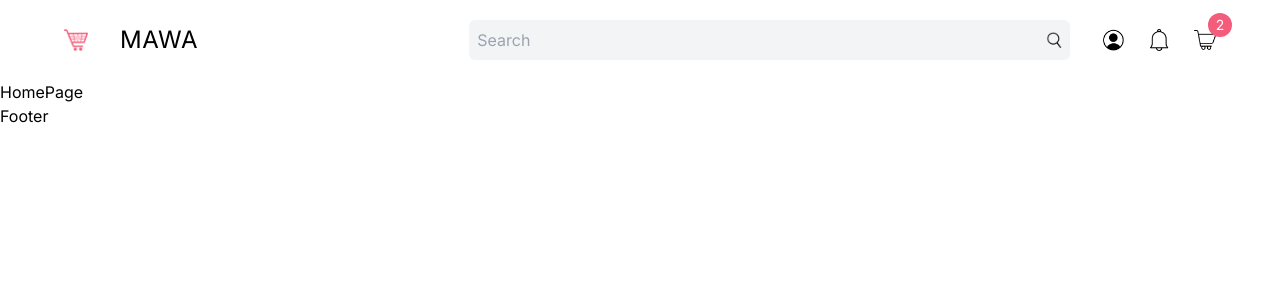
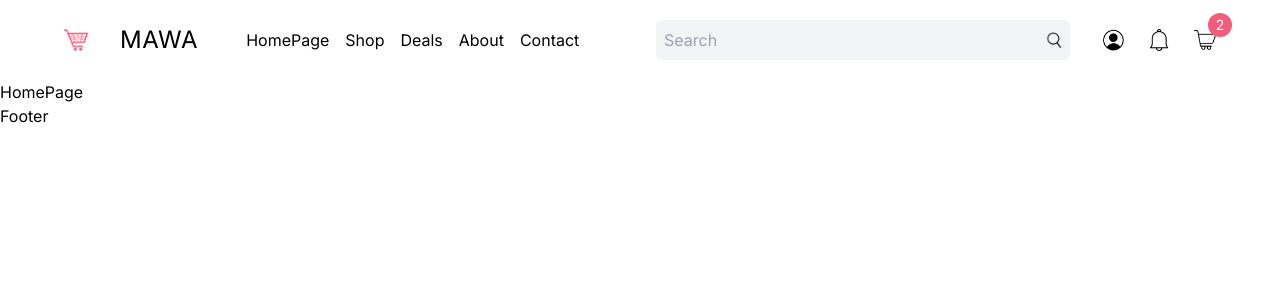
Before and after one commit to WaceraMercyThird/next-WIWI-Ecommerce, a Next.js app: page / in a window 1280 px wide. Shown: the top 300 px of the page. Built offline with nearby package versions, Linux system fonts and the light colour scheme.

Commit message:
Add navicons

```diff
--- a/src/components/Navbar.tsx
+++ b/src/components/Navbar.tsx
@@ -18,14 +18,21 @@ const Navbar = () => {
             {/* BIGGER SCREEN */}
             <div className="hidden md:flex items-center justify-between gap-8  h-full">
                 {/*LEFT*/}
-                <div className="w-1/3">
+                <div className="w-1/3 xl:w-1/2 flex items-center gap-12">
                 <Link href="/" className="flex items-center gap-8">
                 <Image src="/logo.png" alt="Logo" width={24} height={24}/>
                 <div className="text-2xl tracking-wide">MAWA</div>
                 </Link>
+                <div className="hidden xl:flex gap-4">
+                <Link href="/">HomePage</Link>
+                    <Link href="/">Shop</Link>
+                    <Link href="/">Deals</Link>
+                    <Link href="/">About</Link>
+                    <Link href="/">Contact</Link>
+                </div>
                 </div>
                 {/*RIGHT */}
-                <div className="w-2/3 flex items-center justify-between gap-8">
+                <div className="w-2/3 xl:w-1/2 flex items-center justify-between gap-8">
                 <SearchBar/>
                 <NavIcons/>
                 </div>
--- a/src/components/Navicons.tsx
+++ b/src/components/Navicons.tsx
@@ -24,18 +24,31 @@ const NavIcons = () => {
         <div className=" flex items-center gap-4 xl:gap-6 relative">
             <Image src="/profile.png" alt="" width={22} height={22} className="cursor-pointer" onClick={handleProfile}/>
             {isProfileOpen && (
-                <div className="absolute p-4 rounded-md top-12 left-0 text-sm">
+                // <div className="absolute p-4 rounded-md top-12 left-0 text-sm shadow-[0_3px_10px">
+                <div className="absolute p-4 top-12 left-0 text-sm bg-white/10 backdrop-blur-md rounded-md shadow-[0_4px_16px_0_rgba(31,38,135,0.15)] z-20">
                 <Link href="/">Profile</Link>
                 <div className="mt-2 cursor-pointer">Logout</div>
             </div>)}
             <Image src="/notification.png" alt="" width={22} height={22} className="cursor-pointer"/>
             <div className="relative cursor-pointer">
-            <Image src="/cart.png" alt="" width={22} height={22} className="cursor-pointer" onClick={(prev) => !prev}/>
-            <div className="absolute -top-4 -right-4 w-6 h-6 bg-lama rounded-full text-white text-sm flex items-center justify-center">2</div>
-            <div>
-            {isCartOpen && (<CartModel/>)}
+            <Image
+            src="/cart.png"
+            alt="Cart"
+            width={22}
+            height={22}
+            className="cursor-pointer"
+            onClick={() => setIsCartOpen((prev) => !prev)}
+            />
+            <div className="absolute -top-4 -right-4 w-6 h-6 bg-lama rounded-full text-white text-sm flex items-center justify-center">
+            2
             </div>
+            {isCartOpen && (
+            <div className="absolute top-8 right-0 z-50">
+            <CartModel />
             </div>
+            )}
+            </div>
+
         </div>
     )
 }
```
